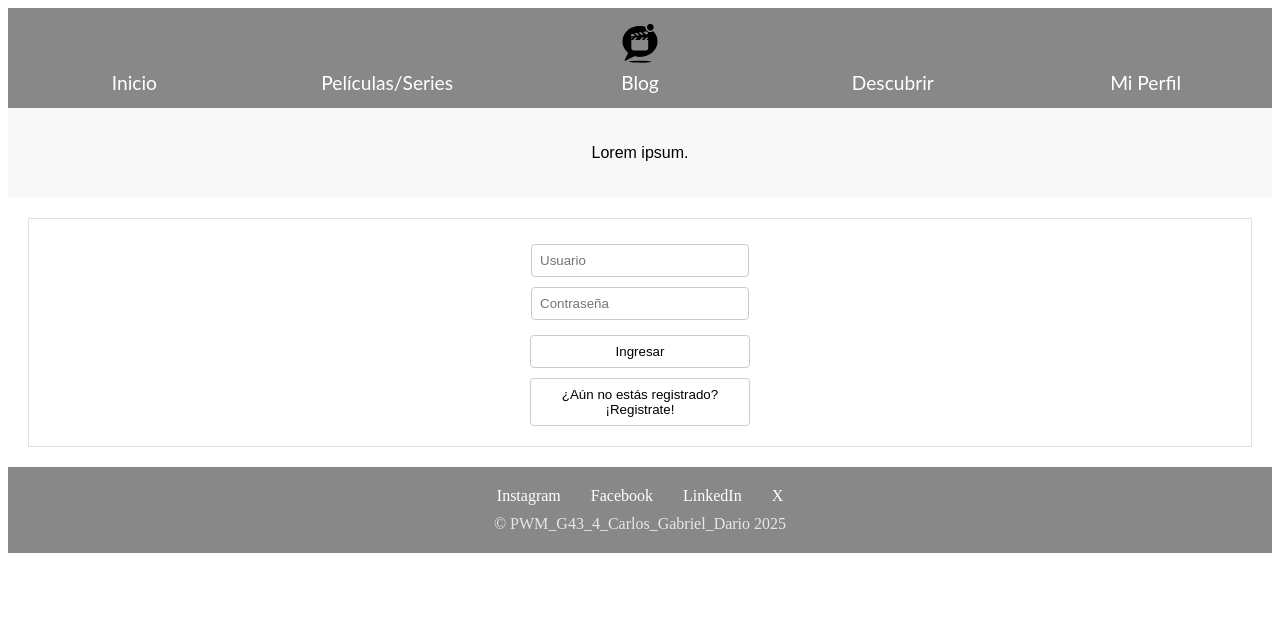
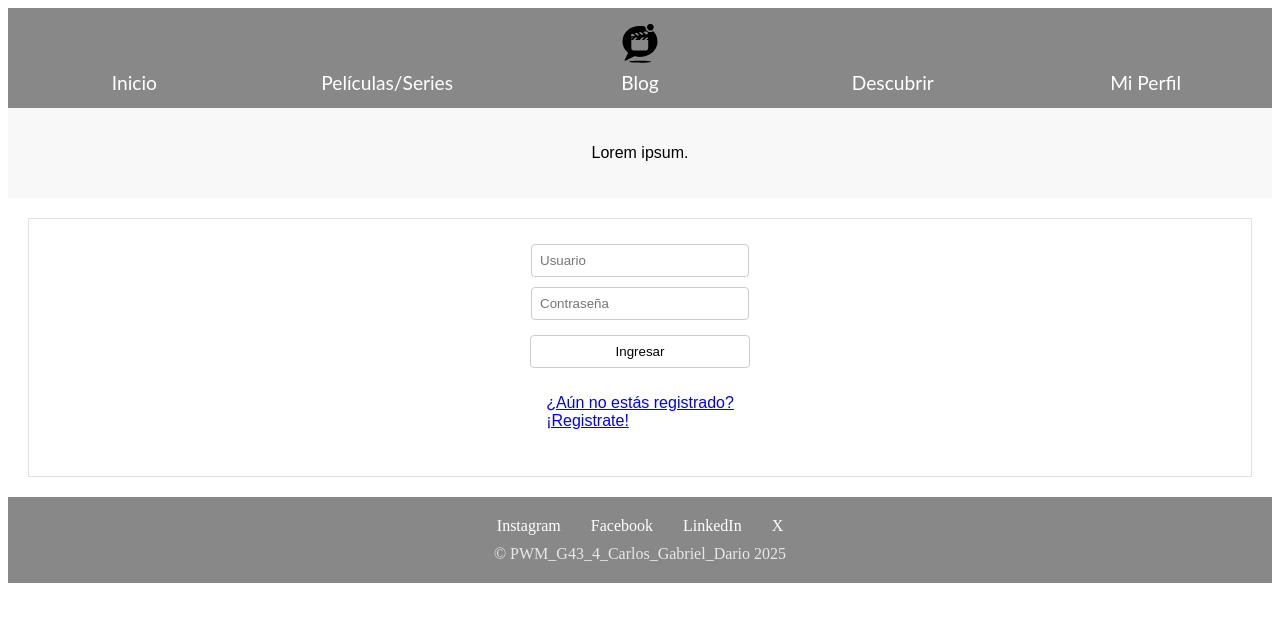
Before and after one commit to Carlos-Serradilla-Rguez/PWM_G43_4_Carlos_Gabriel_Dario, an Angular app: page /login in a window 1280 px wide. Shown: the top 622 px of the page. Built offline with nearby package versions, Linux system fonts and the light colour scheme.

Commit message:
Cambio de botón a link

```diff
--- a/src/app/login/login.component.html
+++ b/src/app/login/login.component.html
@@ -7,7 +7,9 @@
     <input type="text" name="usuario" placeholder="Usuario" required>
     <input type="password" name="clave" placeholder="Contraseña" required>
     <button type="submit">Ingresar</button>
-    <button type = "button" id="TengoCuenta" (click)="irARegistro()">¿Aún no estás registrado?<br>¡Registrate!</button>
+    <a routerLink="/register" id="link-Registro">
+      <p id="TengoCuenta">¿Aún no estás registrado?<br>¡Registrate!</p>
+    </a>
   </form>
 </div>
 </body>
--- a/src/app/login/login.component.ts
+++ b/src/app/login/login.component.ts
@@ -1,11 +1,13 @@
 import { Component } from '@angular/core';
-import { Router } from '@angular/router';
+import {Router, RouterLink} from '@angular/router';
 
 
 
 @Component({
   selector: 'app-login',
-  imports: [],
+  imports: [
+    RouterLink
+  ],
   templateUrl: './login.component.html',
   styleUrl: './login.component.css'
 })
```
